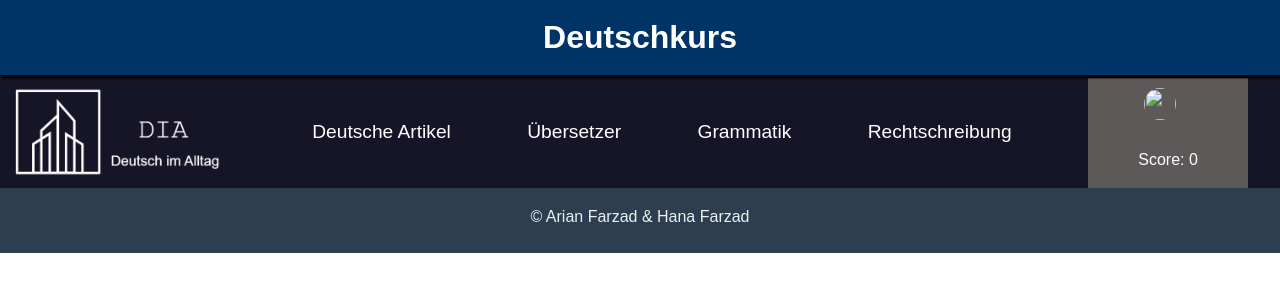
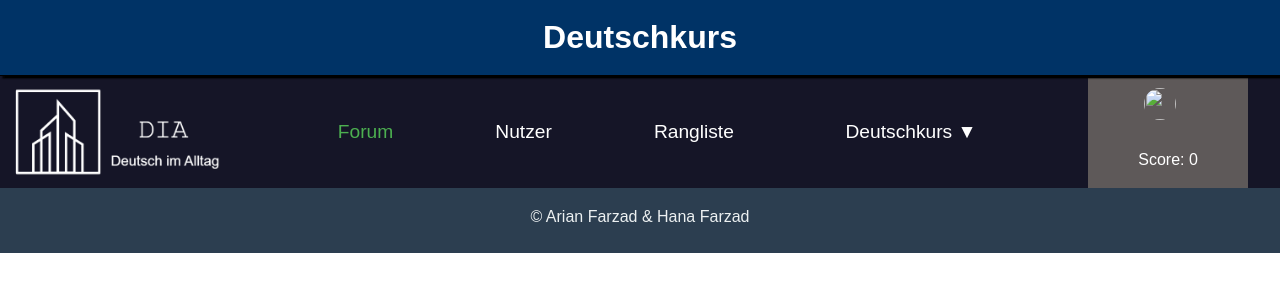
Before and after one commit to arianfarshid/deutschkurs, a PHP site: page /home.php?id=forum in a window 1280 px wide. Shown: the top 300 px of the page. Run offline with PHP 8.4, Linux system fonts and the light colour scheme; data comes from the database, SQL or seed files in the repository.

Commit message:
dropdown menu added

```diff
--- a/src/home.css
+++ b/src/home.css
@@ -159,3 +159,42 @@ td {
     font-weight: bold;
     font-size: 1.2em;
 }
+
+.dropdown{
+    position: relative;
+    display: inline-block;
+}
+
+.dropbtn{
+    background-color: #151527;
+    color: white;
+    padding: 0.5em;
+    font-size: 1.2em;
+    border: none;
+    cursor: pointer;
+    margin-top: 1.8em;
+}
+
+.dropdown-content {
+    display: none;
+    position: absolute;
+    background-color: #f9f9f9;
+    min-width: 160px;
+    box-shadow: 0px 8px 16px 0px rgba(0,0,0,0.2);
+    z-index: 1;
+}
+
+.dropdown-content a {
+    color: white;
+    padding: 0.5em 0.8em;
+    text-decoration: none;
+    display: block;
+}
+
+.dropdown:hover .dropdown-content {
+    display: block;
+}
+
+.hover-green a:hover, .dropbtn:hover{
+    color: #4CAF50;
+}
--- a/src/home.php
+++ b/src/home.php
@@ -61,11 +61,19 @@ class home extends Page
             </header>
             <nav>
                 <img src="logo.png" id="logo" alt="">
-                <section class="navigation">
-                    <a href="home.php?id=artikel" id="navArtikel">Deutsche Artikel</a>
-                    <a href="home.php?id=uebersetzer" id="navUebersetzer">Übersetzer</a>
-                    <a href="home.php?id=Grammatik" id="navGrammatik">Grammatik</a>
-                    <a href="home.php?id=rechtschreibung" id="navRechtschreibung">Rechtschreibung</a>
+                <section class="navigation hover-green">
+                    <a href="home.php?id=forum" id="navForum">Forum</a>
+                    <a href="home.php?id=nutzer" id="navNutzer">Nutzer</a>
+                    <a href="home.php?id=rangliste" id="navRangliste">Rangliste</a>
+                    <section class="dropdown">
+                        <button class="dropbtn">Deutschkurs &#9660;</button>
+                        <section class="dropdown-content hover-green">
+                            <a href="home.php?id=artikel" id="navArtikel">Deutsche Artikel</a>
+                            <a href="home.php?id=uebersetzer" id="navUebersetzer">Übersetzer</a>
+                            <a href="home.php?id=grammatik" id="navGrammatik">Grammatik</a>
+                            <a href="home.php?id=rechtschreibung" id="navRechtschreibung">Rechtschreibung</a>
+                        </section>
+                    </section>
                 </section>
                 <section class="login_data">
                     <section id="user_pic_name">
--- a/src/navigation.js
+++ b/src/navigation.js
@@ -1,15 +1,15 @@
 function markIndex() {
     let index = document.getElementById('index');
-    if (index && index.value == 'artikel') {
-        let artikel = document.getElementById('navArtikel');
-        if (artikel) {
-            artikel.style.color = "#4CAF50";
+    if (index && index.value == 'forum') {
+        let forum = document.getElementById('navForum');
+        if (forum) {
+            forum.style.color = "#4CAF50";
         }
     }
-    if(index && index.value == 'uebersetzer'){
-        let uebersetzer = document.getElementById('navUebersetzer');
-        if(uebersetzer){
-            uebersetzer.style.color = "#4CAF50";
+    if(index && index.value == 'nutzer'){
+        let nutzer = document.getElementById('navNutzer');
+        if(nutzer){
+            nutzer.style.color = "#4CAF50";
         }
     }
 }
```
